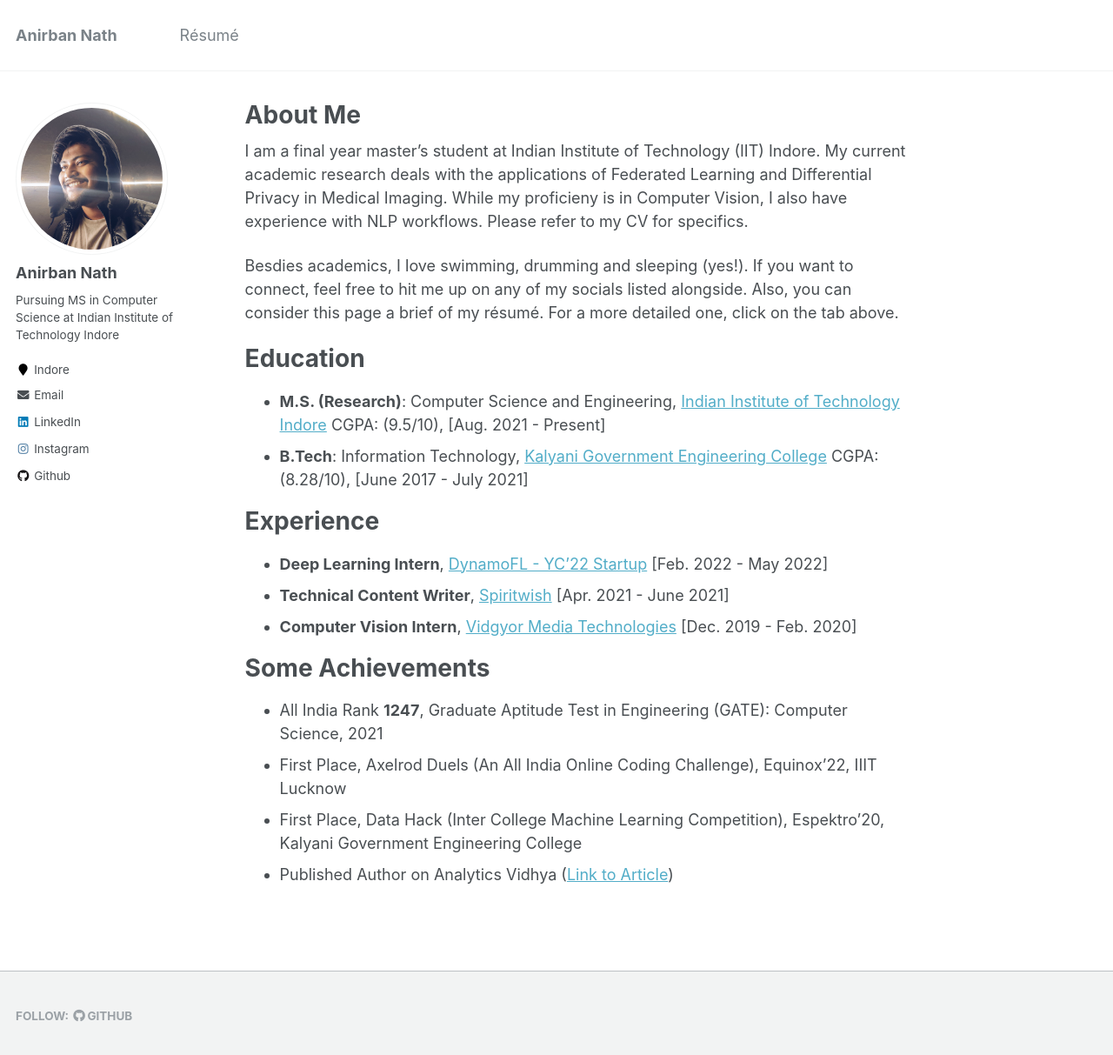
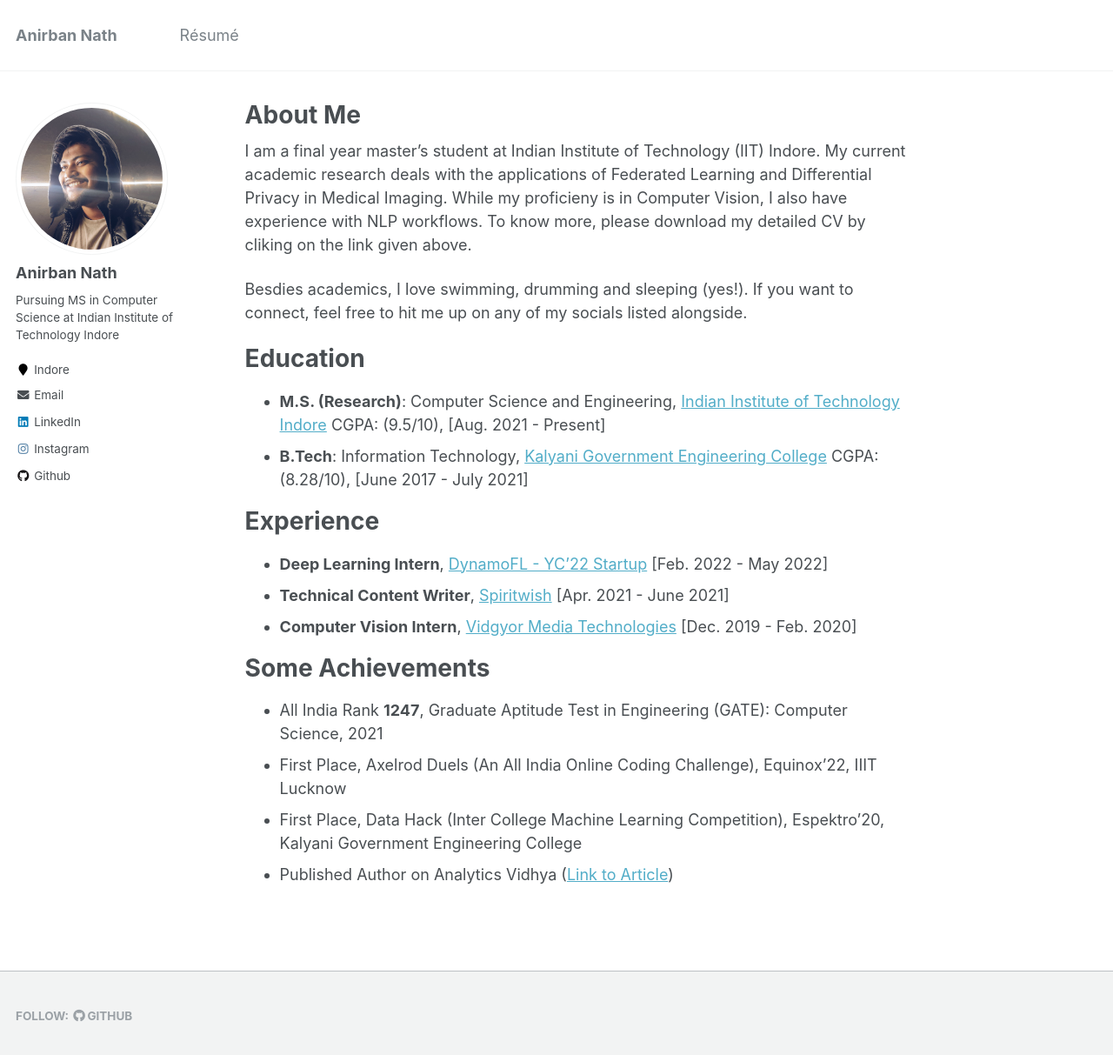
Before and after one commit to anirban-nath/anirban-nath.github.io, a Jekyll site: the page built from _pages/about.md, in a window 1280 px wide and 1226 px high. Shown: the top 1213 px of the window at 87% size. Built offline with Jekyll 4.4.1, drawn with Linux system fonts in a browser that asks for light colours.

Commit message:
Update about.md

```diff
--- a/_pages/about.md
+++ b/_pages/about.md
@@ -7,9 +7,9 @@ redirect_from:
   - /about/
   - /about.html
 ---
-I am a final year master's student at Indian Institute of Technology (IIT) Indore. My current academic research deals with the applications of Federated Learning and Differential Privacy in Medical Imaging. While my proficieny is in Computer Vision, I also have experience with NLP workflows. Please refer to my CV for specifics.
+I am a final year master's student at Indian Institute of Technology (IIT) Indore. My current academic research deals with the applications of Federated Learning and Differential Privacy in Medical Imaging. While my proficieny is in Computer Vision, I also have experience with NLP workflows. To know more, please download my detailed CV by cliking on the link given above.
 
-Besdies academics, I love swimming, drumming and sleeping (yes!). If you want to connect, feel free to hit me up on any of my socials listed alongside. Also, you can consider this page a brief of my résumé. For a more detailed one, click on the tab above.
+Besdies academics, I love swimming, drumming and sleeping (yes!). If you want to connect, feel free to hit me up on any of my socials listed alongside.
 
 Education
 =========
```
